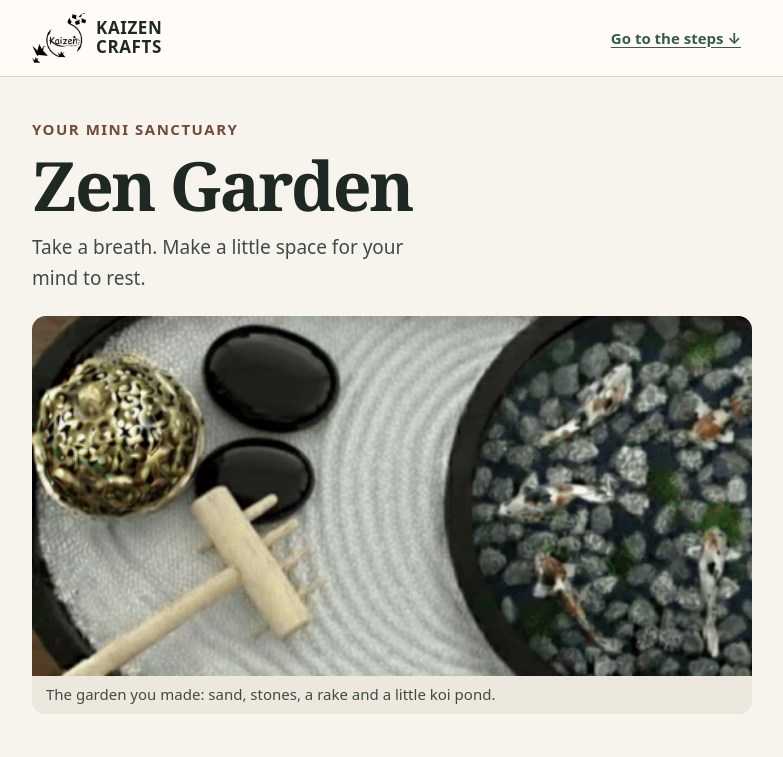
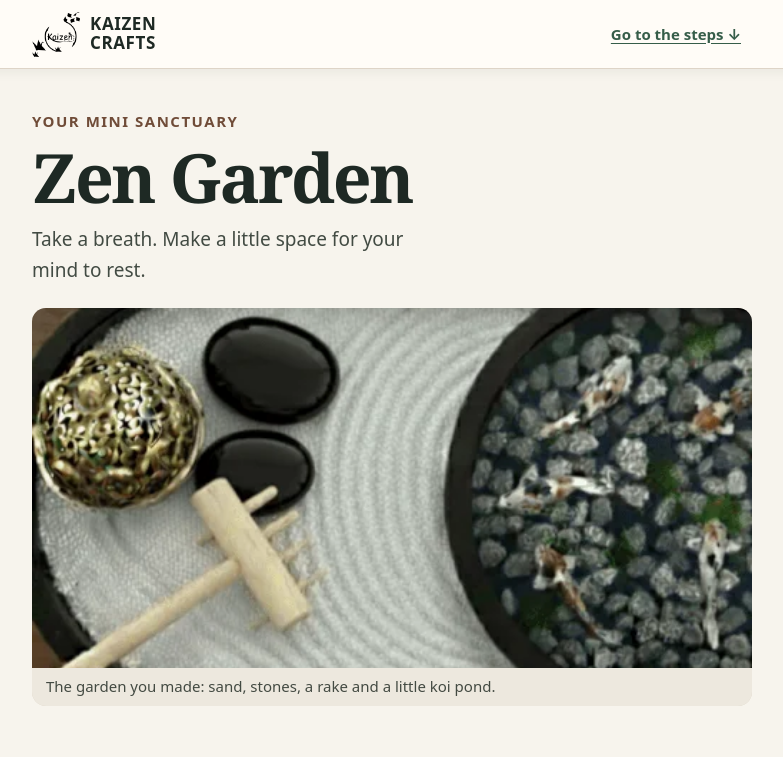
Before and after one commit to mausch/kaizen-guide-0ce3c173c59b19, a plain HTML site: page zen-garden-b1f0bfc9841011f90c7b.html in a window 1280 px wide. Shown: the top 757 px of the page, without its empty margins (248-1031 px from the left). Drawn offline with Linux system fonts and the light colour scheme.

Commit message:
Keep Kaizen header visible and link logo to profile

```diff
--- a/zen-garden-b1f0bfc9841011f90c7b.html
+++ b/zen-garden-b1f0bfc9841011f90c7b.html
@@ -11,18 +11,18 @@
   <style>
     :root { font-family: system-ui, -apple-system, BlinkMacSystemFont, "Segoe UI", sans-serif; color: #1e2924; background: #f7f4ed; font-synthesis: none; text-size-adjust: 100%; }
     *, *::before, *::after { box-sizing: border-box; }
-    html { scroll-behavior: smooth; }
+    html { scroll-behavior: smooth; scroll-padding-top: 82px; }
     body { margin: 0; font-size: 18px; line-height: 1.62; }
     img { display: block; max-width: 100%; }
     a { color: #365d49; text-underline-offset: .2em; }
     a:focus-visible { outline: 3px solid #ad734b; outline-offset: 4px; border-radius: 3px; }
-    .skip { position: absolute; left: 12px; top: -80px; z-index: 9; padding: 10px 14px; background: white; }
+    .skip { position: absolute; left: 12px; top: -80px; z-index: 30; padding: 10px 14px; background: white; }
     .skip:focus { top: 12px; }
     .shell { width: min(100% - 36px, 720px); margin-inline: auto; }
-    .masthead { border-bottom: 1px solid #ded4c7; background: #fffcf7; }
-    .masthead .shell { min-height: 76px; display: flex; align-items: center; justify-content: space-between; gap: 12px; }
+    .masthead { position: sticky; top: 0; z-index: 20; border-bottom: 1px solid #ded4c7; background: #fffcf7; box-shadow: 0 2px 12px rgb(30 41 36 / .07); }
+    .masthead .shell { min-height: 68px; display: flex; align-items: center; justify-content: space-between; gap: 12px; }
     .brand { display: inline-flex; align-items: center; gap: 10px; text-decoration: none; color: #1e2924; font-size: 17px; font-weight: 800; letter-spacing: .035em; line-height: 1.1; }
-    .brand img { width: 54px; height: 51px; object-fit: contain; }
+    .brand img { width: 48px; height: 45px; object-fit: contain; }
     .jump { display: inline-flex; align-items: center; min-height: 44px; padding: 8px 11px; font-size: 15px; font-weight: 750; text-align: right; white-space: nowrap; }
     .hero { padding-top: 29px; }
     .eyebrow { margin: 0 0 6px; color: #704c38; font-size: 15px; font-weight: 800; letter-spacing: .1em; text-transform: uppercase; }
@@ -79,7 +79,7 @@
   <a class="skip" href="#practice">Skip to the practice</a>
   <header class="masthead">
     <div class="shell">
-      <a class="brand" href="#top" aria-label="Kaizen Crafts, back to top"><img src="kaizen-logo-web-20260927-210808.png" width="320" height="300" alt=""> <span>KAIZEN<br>CRAFTS</span></a>
+      <a class="brand" href="https://classbento.co.uk/kaizen" target="_blank" rel="noopener noreferrer" aria-label="Kaizen Crafts on ClassBento (opens in a new tab)"><img src="kaizen-logo-web-20260927-210808.png" width="320" height="300" alt=""> <span>KAIZEN<br>CRAFTS</span></a>
       <a class="jump" href="#practice">Go to the steps ↓</a>
     </div>
   </header>
```
